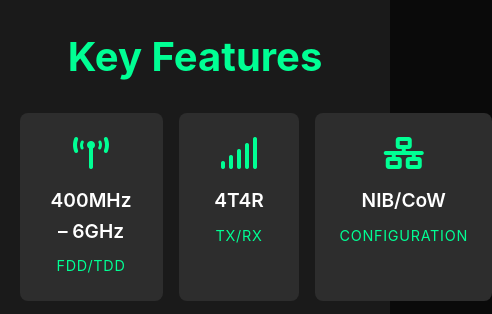
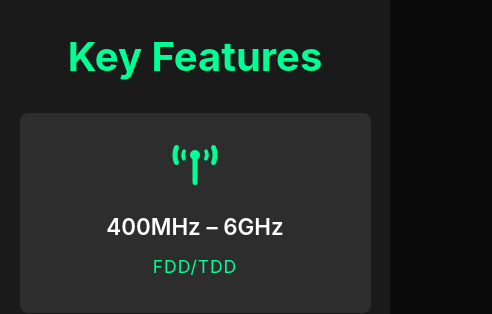
Before and after one commit to lugasia/WAVE100, a plain HTML site: page index.html in a window 390 px wide. Shown: the part 1190-1504 px from the top of the page, 492 px wide, since content can reach past the window. Drawn offline with Linux system fonts and the light colour scheme.

Commit message:
Update mobile view for Key Features section to match feature-item styling

```diff
--- a/styles.css
+++ b/styles.css
@@ -351,26 +351,31 @@ footer {
     }
 
     .feature-grid {
-        gap: 1rem;
+        display: grid;
+        grid-template-columns: 1fr;
+        gap: 1.5rem;
         margin-top: 2rem;
     }
 
     .feature-card {
-        padding: 1.5rem;
+        background-color: var(--accent-color);
+        padding: 2rem;
+        border-radius: 8px;
+        margin-bottom: 1rem;
     }
 
     .feature-card i,
     .feature-card .sensorz-logo {
-        font-size: 2rem;
-        margin-bottom: 1rem;
+        font-size: 2.5rem;
+        margin-bottom: 1.5rem;
     }
 
     .feature-card .spec-value {
-        font-size: 1.2rem;
+        font-size: 1.4rem;
     }
 
     .feature-card .spec-label {
-        font-size: 0.9rem;
+        font-size: 1.1rem;
     }
 }
 
```
